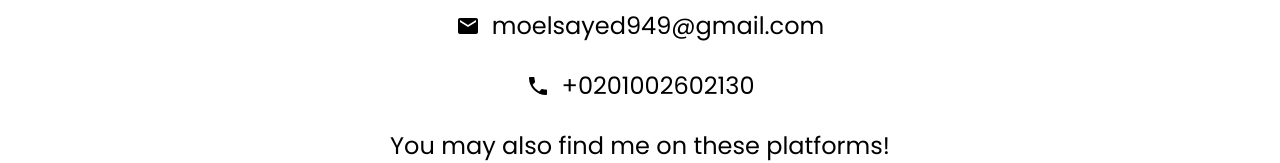
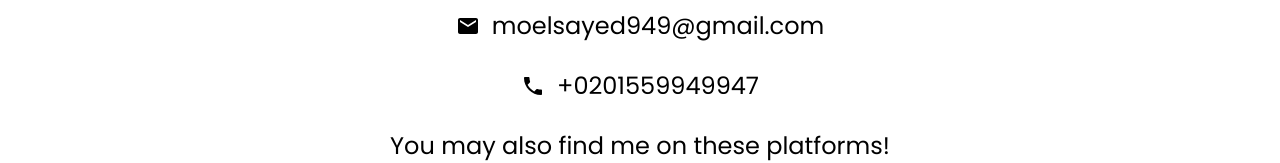
Before and after one commit to Moustafa-Elsayed/personal-portfolio, a Next.js app: page / in a window 1280 px wide. Shown: the part 4009-4172 px from the top of the page. Built offline with nearby package versions, Linux system fonts and the light colour scheme.

Commit message:
add personal data

```diff
--- a/src/components/AchievementsSection.jsx
+++ b/src/components/AchievementsSection.jsx
@@ -1,6 +1,7 @@
 "use client";
 import React from "react";
 import Image from "next/image";
+import { motion } from "framer-motion";
 
 const skills = [
   {
@@ -72,6 +73,8 @@
               </div>
             );
           })}
+
+
         </div>
       </div>
     </section>
--- a/src/components/Footer.jsx
+++ b/src/components/Footer.jsx
@@ -13,15 +13,21 @@
       <div className="flex flex-col justify-center items-center gap-7 p-10 ">
         <div className="flex flex-row gap-3 justify-center items-center">
           <EmailIcon className="text-black dark:text-white" />
-          <span className="text-xl md:text-2xl tex-black dark:text-white">
+          <a
+            href="mailto:moelsayed949@gmail.com"
+            class="text-xl md:text-2xl text-black dark:text-white"
+          >
             moelsayed949@gmail.com
-          </span>
+          </a>
         </div>
         <div className="flex flex-row gap-3 justify-center items-center text-white">
           <LocalPhoneIcon className="text-black dark:text-white" />
-          <span className="text-xl md:text-2xl text-black dark:text-white">
-            +0201002602130
-          </span>
+          <a
+            href="tel:+0201559949947"
+            class="text-xl md:text-2xl text-black dark:text-white"
+          >
+            +0201559949947
+          </a>
         </div>
         <h1 className="text-center text-xl md:text-2xl text-black dark:text-[#ADB7BE]">
           You may also find me on these platforms!
```
